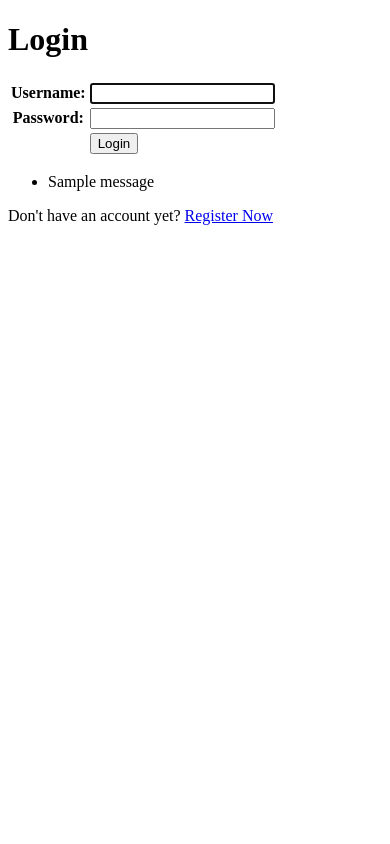
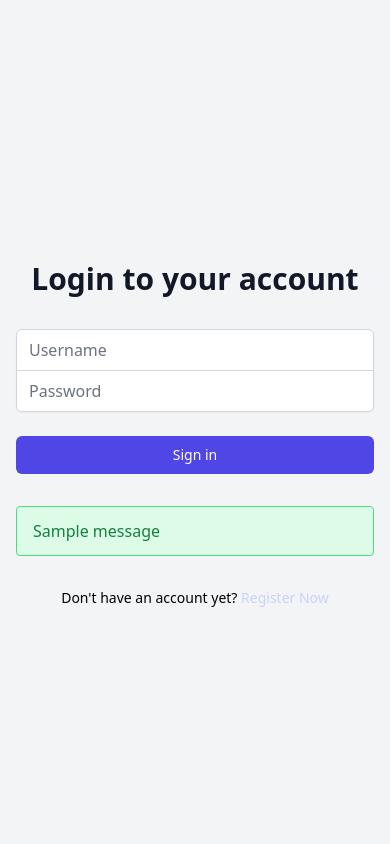
Before and after one commit to ankou-k/corner-store-inventory, a Django app: page /login/ in a window 390 px wide. Run offline with Django 5.2, Linux system fonts and the light colour scheme; tables that the repository leaves empty hold one stand-in row (values such as "Sample post"); one stand-in notice (Sample message) is shown; some libraries are stand-ins or nearby versions.

Commit message:
css addition

```diff
--- a/main/templates/login.html
+++ b/main/templates/login.html
@@ -5,28 +5,62 @@
 {% endblock meta %}
 
 {% block content %}
-<div class="login">
-  <h1>Login</h1>
+<div class="min-h-screen flex items-center justify-center w-screen bg-gray-100 py-12 px-4 sm:px-6 lg:px-8">
+  <div class="max-w-md w-full space-y-8">
+    <div>
+      <h2 class="mt-6 text-center text-black text-3xl font-extrabold text-gray-900">
+        Login to your account
+      </h2>
+    </div>
+    <form class="mt-8 space-y-6" method="POST" action="">
+      {% csrf_token %}
+      <input type="hidden" name="remember" value="true">
+      <div class="rounded-md shadow-sm -space-y-px">
+        <div>
+          <label for="username" class="sr-only">Username</label>
+          <input id="username" name="username" type="text" required class="appearance-none rounded-none relative block w-full px-3 py-2 border border-gray-300 placeholder-gray-500 text-gray-900 rounded-t-md focus:outline-none focus:ring-indigo-500 focus:border-indigo-500 focus:z-10 sm:text-sm" placeholder="Username">
+        </div>
+        <div>
+          <label for="password" class="sr-only">Password</label>
+          <input id="password" name="password" type="password" required class="appearance-none rounded-none relative block w-full px-3 py-2 border border-gray-300 placeholder-gray-500 text-gray-900 rounded-b-md focus:outline-none focus:ring-indigo-500 focus:border-indigo-500 focus:z-10 sm:text-sm" placeholder="Password">
+        </div>
+      </div>
 
-  <form method="POST" action="">
-    {% csrf_token %}
-    <table>
-      {{ form.as_table }}
-      <tr>
-        <td></td>
-        <td><input class="btn login_btn" type="submit" value="Login" /></td>
-      </tr>
-    </table>
-  </form>
+      <div>
+        <button type="submit" class="group relative w-full flex justify-center py-2 px-4 border border-transparent text-sm font-medium rounded-md text-white bg-indigo-600 hover:bg-indigo-700 focus:outline-none focus:ring-2 focus:ring-offset-2 focus:ring-indigo-500">
+          Sign in
+        </button>
+      </div>
+    </form>
 
-  {% if messages %}
-  <ul>
-    {% for message in messages %}
-    <li>{{ message }}</li>
-    {% endfor %}
-  </ul>
-  {% endif %} Don't have an account yet?
-  <a href="{% url 'main:register' %}">Register Now</a>
+    {% if messages %}
+    <div class="mt-4">
+      {% for message in messages %}
+      {% if message.tags == "success" %}
+            <div class="bg-green-100 border border-green-400 text-green-700 px-4 py-3 rounded relative" role="alert">
+                <span class="block sm:inline">{{ message }}</span>
+            </div>
+        {% elif message.tags == "error" %}
+            <div class="bg-red-100 border border-red-400 text-red-700 px-4 py-3 rounded relative" role="alert">
+                <span class="block sm:inline">{{ message }}</span>
+            </div>
+        {% else %}
+            <div class="bg-blue-100 border border-blue-400 text-blue-700 px-4 py-3 rounded relative" role="alert">
+                <span class="block sm:inline">{{ message }}</span>
+            </div>
+        {% endif %}
+      {% endfor %}
+    </div>
+    {% endif %}
+
+    <div class="text-center mt-4">
+      <p class="text-sm text-black">
+        Don't have an account yet?
+        <a href="{% url 'main:register' %}" class="font-medium text-indigo-200 hover:text-indigo-300">
+          Register Now
+        </a>
+      </p>
+    </div>
+  </div>
 </div>
-
 {% endblock content %}
--- a/main/urls.py
+++ b/main/urls.py
@@ -1,5 +1,5 @@
 from django.urls import path
-from main.views import show_main, create_product_entry, show_xml, show_json, show_xml_by_id, show_json_by_id, register, login_user, logout_user
+from main.views import show_main, create_product_entry, show_xml, show_json, show_xml_by_id, show_json_by_id, register, login_user, logout_user, edit_product, delete_product
 
 app_name = 'main'
 
@@ -13,4 +13,6 @@ urlpatterns = [
     path('register/', register, name='register'),
     path('login/', login_user, name='login'),
     path('logout/', logout_user, name='logout'),
+    path('edit-product/<uuid:id>', edit_product, name='edit_product'),
+    path('delete/<uuid:id>', delete_product, name='delete_product'),
 ]
--- a/main/views.py
+++ b/main/views.py
@@ -89,3 +89,27 @@ def logout_user(request):
     response = HttpResponseRedirect(reverse('main:login'))
     response.delete_cookie('last_login')
     return response
+
+
+def edit_product(request, id):
+    # Get product entry based on id
+    product = Product.objects.get(pk = id)
+
+    # Set ptoduct entry as an instance of the form
+    form = ProductEntryForm(request.POST or None, instance=product)
+
+    if form.is_valid() and request.method == "POST":
+        # Save form and return to home page
+        form.save()
+        return HttpResponseRedirect(reverse('main:show_main'))
+
+    context = {'form': form}
+    return render(request, "edit_product.html", context)
+
+def delete_product(request, id):
+    # Get product based on id
+    product = Product.objects.get(pk = id)
+    # Delete ptoduct
+    product.delete()
+    # Return to home page
+    return HttpResponseRedirect(reverse('main:show_main'))
--- a/templates/base.html
+++ b/templates/base.html
@@ -5,6 +5,9 @@
     <meta charset="UTF-8" />
     <meta name="viewport" content="width=device-width, initial-scale=1.0" />
     {% block meta %} {% endblock meta %}
+    <script src="https://cdn.tailwindcss.com"></script>
+    <link rel="stylesheet" href="{% static 'css/global.css' %}"/>
+    <title>Corner Store Inventory</title>
   </head>
 
   <body>
```
Also changed, not shown: corner_store_inventory/settings.py (+7 -0 lines), templates/navbar.html (added, +57 -0 lines), README.md.
